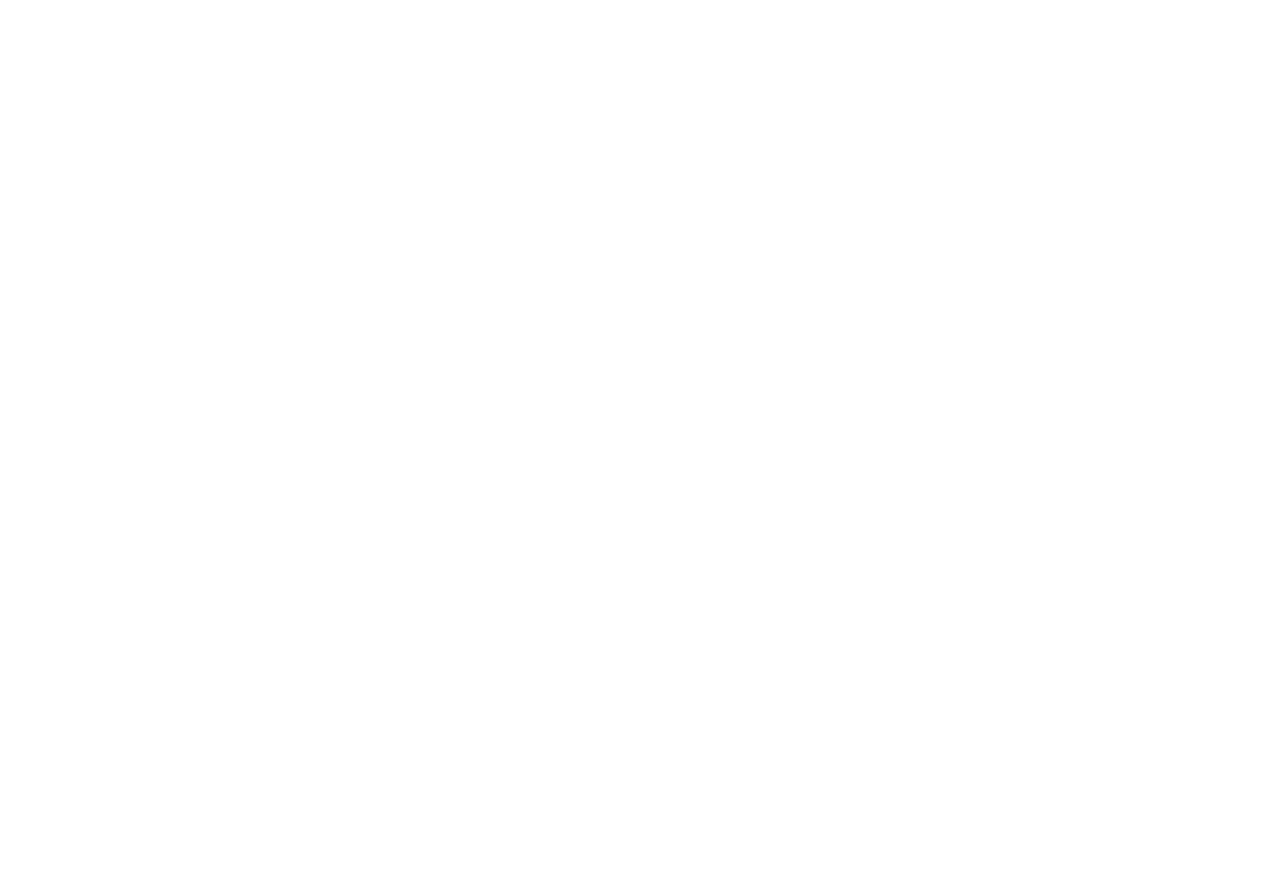
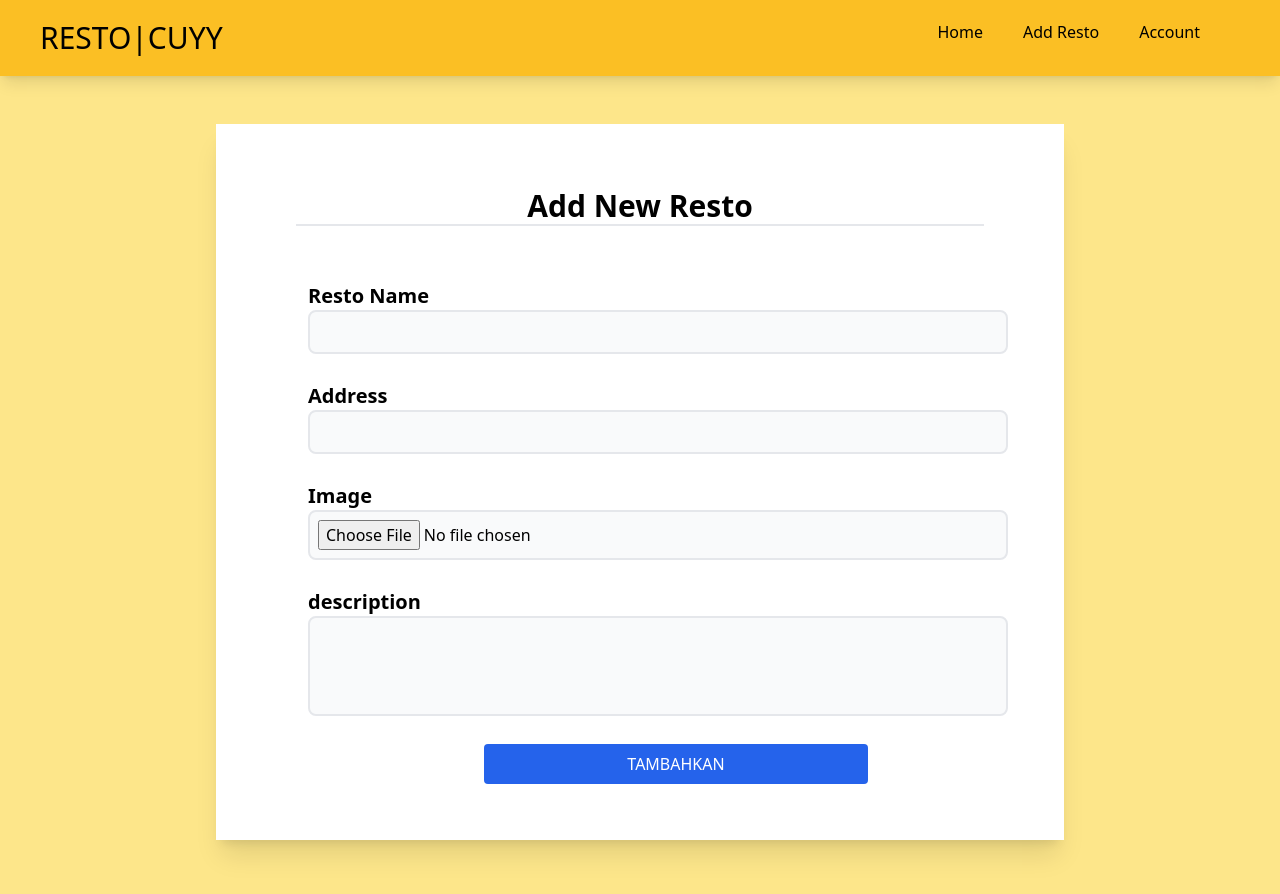
Before and after one commit to derruu/review, a Vue app: page /create in a window 1280 px wide. Before the commit this address had no page. Shown: the top 894 px of the page. Before the commit the page ends 800 px from the top, so only its background shows below. Built offline with nearby package versions, Linux system fonts and the light colour scheme.

Commit message:
feat:profile and create

```diff
--- a/src/App.vue
+++ b/src/App.vue
@@ -4,7 +4,7 @@
 </script>
 
 <template>
-<div class="box-border antialiased bg-gray-500">
+<div class="box-border antialiased bg-amber-200">
 
   <RouterView />
 </div>
--- a/src/router/index.js
+++ b/src/router/index.js
@@ -20,6 +20,16 @@
       name: "restos-show",
       component: () => import("../views/RestoDetailView.vue"),
     },
+    {
+      path: "/profile",
+      name: "/profile",
+      component: () => import("../views/ProfileView.vue"),
+    },
+    {
+      path: "/create",
+      name: "/create",
+      component: () => import("../views/CreateView.vue"),
+    },
   ]
 })
 
--- /dev/null
+++ b/src/views/CreateView.vue
@@ -0,0 +1,47 @@
+<script setup>
+</script>
+<template>
+    <div class="bg-amber-400">
+            <nav class="flex justify-end shadow-lg">
+                <p class="mr-auto px-10 py-5 text-3xl font-Righteous select-none">RESTO|CUYY</p>
+                <ul class="flex px-20 py-5 gap-10 font-medium">
+                    <RouterLink to="/restos" class="hover:underline select-none font-Poppins  hover:text-white duration-500">Home</RouterLink>
+                    <RouterLink to="/create" class="hover:underline select-none font-Poppins  hover:text-white duration-500">Add Resto</RouterLink>
+                    <RouterLink to="/profile" class="hover:underline select-none font-Poppins  hover:text-white duration-500">Account</RouterLink>
+                </ul>
+            </nav>
+        </div>
+        <section class="col-span-full row-span-3 mx-10">
+            <div class="min-h-screen p-44 pt-12">
+                <div class=" bg-white h-full shadow-xl">
+                    <p class="text-center pt-16 font-bold text-3xl border-b-2 mx-20">Add New Resto</p>
+                    <form action="" class="p-12">
+                        <div class="p-2 ml-9">
+                            <div>
+                                <label for="" class="mr-14 font-semibold text-xl">Resto Name</label>
+                                <input type="text"
+                                class=" border-2 bg-gray-50 rounded-lg w-full p-2 outline-none focus:ring-4 focus:ring-blue-300">
+                            </div>
+                            <div class="pt-7">
+                                <label for="" class="mr-14 font-semibold text-xl">Address</label>
+                                <input type="text"
+                                class="border-2 bg-gray-50 rounded-lg w-full p-2 outline-none focus:ring-4 focus:ring-blue-300">
+                            </div>
+                            <div class="pt-7">
+                                <label for="" class="mr-14 font-semibold text-xl">Image</label>
+                                <input type="file"
+                                class="border-2 bg-gray-50 rounded-lg w-full p-2 outline-none focus:ring-4 focus:ring-blue-300">
+                            </div>
+                            <div class="pt-7 pb-7">
+                                <label for="" class="mr-7 font-semibold text-xl">description</label>
+                                <input type="text"
+                                class="border-2 bg-gray-50 rounded-lg w-full p-2 pb-16 outline-none focus:ring-4 focus:ring-blue-300">
+                            </div>
+                            <button type="submit" class="bg-blue-600 text-white p-2 ml-44 inline-block w-96
+                            hover:bg-blue-800 rounded transition-colors duration-200">TAMBAHKAN</button>
+                        </div>
+                    </form>
+                </div>
+            </div>
+        </section>
+</template>
--- /dev/null
+++ b/src/views/ProfileView.vue
@@ -0,0 +1,30 @@
+<script>
+</script>
+<template>
+    <div class="min-h-screen mx-auto ">
+        <div class="bg-amber-400">
+            <nav class="flex justify-end shadow-lg">
+                <p class="mr-auto px-10 py-5 text-3xl font-Righteous select-none">RESTO|CUYY</p>
+                <ul class="flex px-20 py-5 gap-10 font-medium">
+                    <RouterLink to="/restos" class="hover:underline select-none font-Poppins  hover:text-white duration-500">Home</RouterLink>
+                    <RouterLink to="/create" class="hover:underline select-none font-Poppins  hover:text-white duration-500">Add Resto</RouterLink>
+                    <RouterLink to="/profile" class="hover:underline select-none font-Poppins  hover:text-white duration-500">Account</RouterLink>
+                </ul>
+            </nav>
+        </div>
+        <div class="bg-amber-200 min-h-screen flex flex-col items-center p-2">
+            <div class="flex flex-col items-center">
+                <div class="w-[120px] relative mt-20 select-none">
+                    <div class="w-[130px] relative mt-6">
+                        <img src="../../public/komi.jpg"
+                        class="rounded-full" alt="" />
+                    </div>
+                </div>
+                <div class="text-2xl mt-4 font-Poppins">
+                    <p>Mahbub Junaedi</p>
+
+                </div>
+            </div>
+        </div>
+    </div>
+</template>
--- a/src/views/RestoDetailView.vue
+++ b/src/views/RestoDetailView.vue
@@ -41,6 +41,17 @@
 </script>
 
 <template>
+  <div class="min-h-screen mx-auto ">
+        <div class="bg-amber-400">
+            <nav class="flex justify-end shadow-lg">
+                <p class="mr-auto px-10 py-5 text-3xl font-Righteous select-none">RESTO|CUYY</p>
+                <ul class="flex px-20 py-5 gap-10 font-medium">
+                    <RouterLink to="/restos" class="hover:underline select-none font-Poppins hover:text-white duration-500 ">Home</RouterLink>
+                    <RouterLink to="/create" class="hover:underline select-none font-Poppins  hover:text-white duration-500">Add Resto</RouterLink>
+                    <RouterLink to="/profile" class="hover:underline select-none font-Poppins  hover:text-white duration-500">Account</RouterLink>
+                </ul>
+            </nav>
+        </div>
   <BaseContainer>
     <RouterLink
       :to="{ name: 'restos' }"
@@ -49,7 +60,7 @@
 
     Back
     </RouterLink>
-    <BaseCard class="mt-4 bg-red-600 text-white">
+    <BaseCard class="mt-4 bg-amber-400 text-black">
       <template #title>Resto</template>
     </BaseCard>
 
@@ -58,7 +69,7 @@
       {{ resto.description }}
     </BaseCard>
 
-    <BaseCard class="mt-4 bg-red-600 text-white">
+    <BaseCard class="mt-4 bg-amber-400 text-black">
       <template #title>Reviews</template>
     </BaseCard>
 
@@ -68,4 +79,5 @@
     </BaseCard>
 
   </BaseContainer>
+ </div>
 </template>
--- a/src/views/RestoView.vue
+++ b/src/views/RestoView.vue
@@ -18,16 +18,29 @@
   isLoading.value = false;
 };
 onMounted(() => fetchRestos());
+
 const excerpt = (text, maxLenght = 10, indicator = "...") => {
   let textCopy = text;
+
   if (textCopy.length > maxLenght) {
-    textCopy = textCopy.substring(0, maxLenght) + indicator;
+      textCopy = textCopy.substring(0, maxLenght) + indicator;
   }
   return textCopy;
 };
 </script>
 
 <template>
+  <div class="min-h-screen mx-auto ">
+        <div class="bg-amber-400">
+            <nav class="flex justify-end shadow-lg">
+                <p class="mr-auto px-10 py-5 text-3xl font-Righteous select-none">RESTO|CUYY</p>
+                <ul class="flex px-20 py-5 gap-10 font-medium">
+                    <RouterLink to="" class="hover:underline select-none font-Poppins  hover:text-white duration-500">Home</RouterLink>
+                    <RouterLink to="/create" class="hover:underline select-none font-Poppins  hover:text-white duration-500">Add Resto</RouterLink>
+                    <RouterLink to="/profile" class="hover:underline select-none font-Poppins  hover:text-white duration-500">Account</RouterLink>
+                </ul>
+            </nav>
+        </div>
 <BaseContainer>
     <div class="grid grid-cols-12 gap-4">
       <div v-for="resto in restos" :key="resto.id" class="col-span-4">
@@ -38,4 +51,5 @@
       </div>
     </div>
   </BaseContainer>
+</div>
 </template>
```
Also changed, not shown: src/views/LoginView.vue (+4 -3 lines), public/komi.jpg (added).
